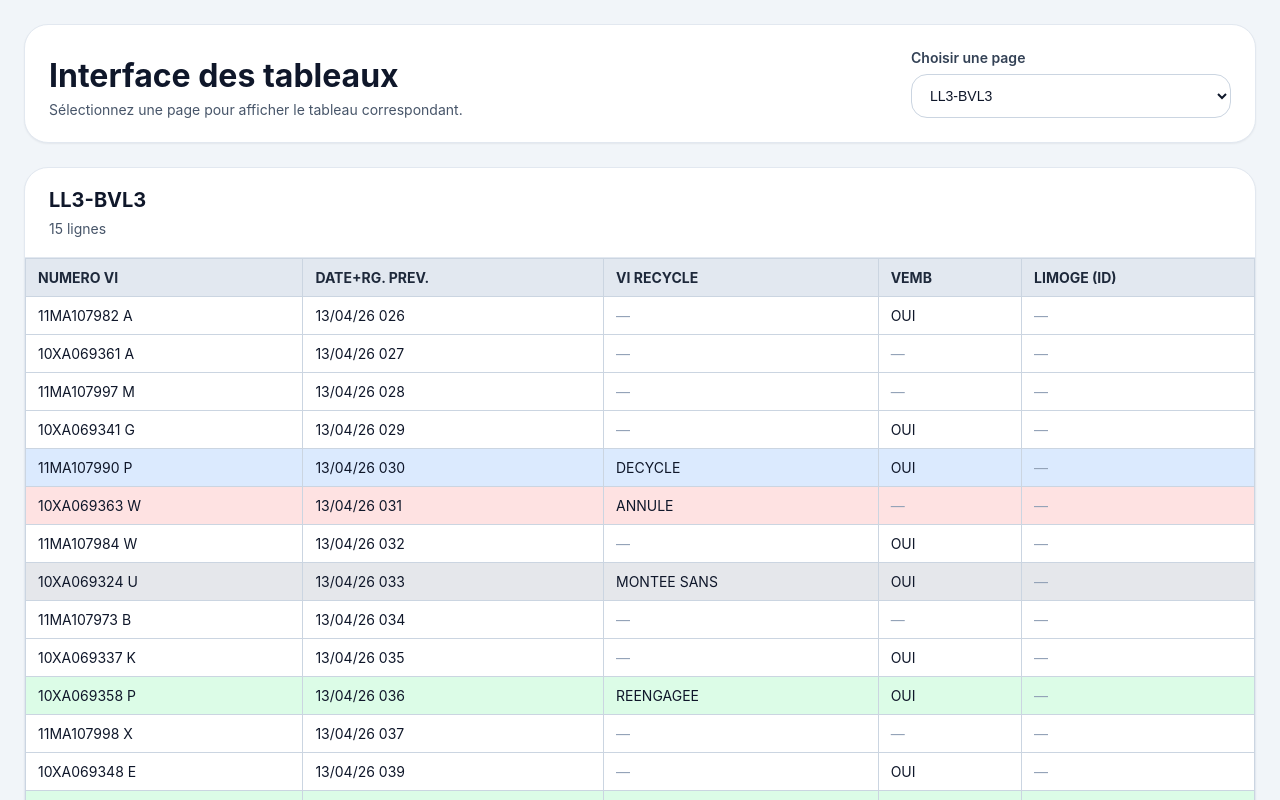
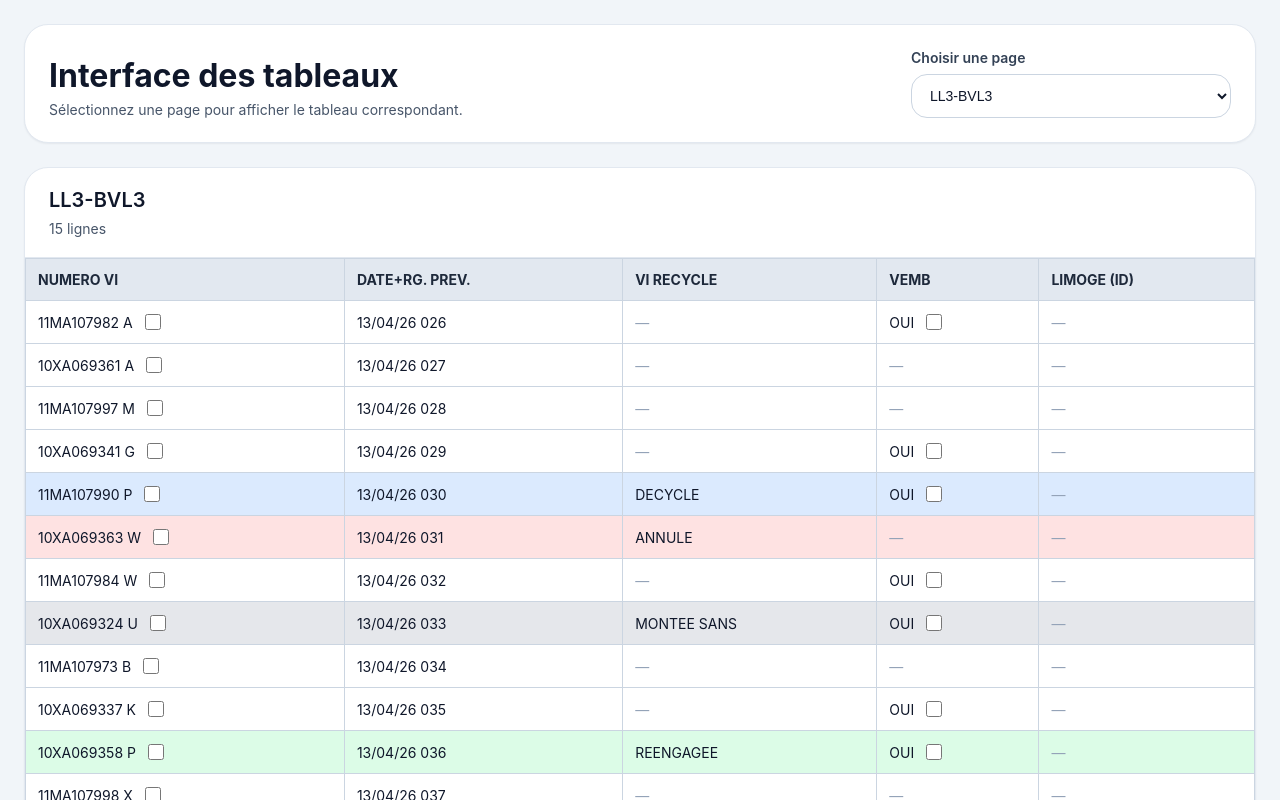
Before and after one commit to Mathias-Hoffmann/tableau-pages-app, a React (Vite) app: page / in a window 1280 px wide. Shown: the top 800 px of the page. Built offline with nearby package versions, Linux system fonts and the light colour scheme.

Commit message:
Update app and dist files

```diff
--- a/src/App.jsx
+++ b/src/App.jsx
@@ -1,6 +1,6 @@
-import React, { useState } from "react";
+import React, { useMemo, useState } from "react";
 
-const PAGES = {
+const INITIAL_PAGES = {
   page1: {
     title: "LL3-BVL3",
     columns: ["NUMERO VI", "DATE+RG. PREV.", "VI RECYCLE", "VEMB", "LIMOGE (ID)"],
@@ -56,102 +56,242 @@ const PAGES = {
   },
 };
 
-const PAGE_NAMES = Object.keys(PAGES);
+const PAGE_NAMES = Object.keys(INITIAL_PAGES);
+const NON_CHECKBOX_COLUMNS = new Set(["DATE+RG. PREV.", "VI RECYCLE"]);
 
 function getRowKey(row, rowIndex) {
   return `${row[0] ?? "row"}-${row[1] ?? rowIndex}`;
-}
-
-function renderCellValue(cell) {
-  if (cell === "" || cell == null) {
-    return <span className="empty-cell">—</span>;
-  }
-  return cell;
 }
 
 function getRecycleColumnIndex(columns) {
   return columns.indexOf("VI RECYCLE");
 }
 
-function getRowColorClass(row, columns) {
+function getDefaultRowColor(row, columns) {
   const recycleValue = row[getRecycleColumnIndex(columns)];
   const normalizedValue = String(recycleValue ?? "").trim().toUpperCase();
 
-  if (normalizedValue === "ANNULE") return "row-red";
-  if (["DECYCLE", "DÉCYCLÉ", "DECYCLEE"].includes(normalizedValue)) return "row-blue";
-  if (["REENGAGEE", "RÉENGAGÉE"].includes(normalizedValue)) return "row-green";
-  if (["MONTEE SANS", "MONTÉE SANS"].includes(normalizedValue)) return "row-gray";
-  return "row-white";
+  if (normalizedValue === "ANNULE") return "#fee2e2";
+  if (normalizedValue === "DECYCLE" || normalizedValue === "DÉCYCLÉ" || normalizedValue === "DECYCLEE") return "#dbeafe";
+  if (normalizedValue === "REENGAGEE" || normalizedValue === "RÉENGAGÉE") return "#dcfce7";
+  if (normalizedValue === "MONTEE SANS" || normalizedValue === "MONTÉE SANS") return "#e5e7eb";
+
+  return "#ffffff";
+}
+
+function createInitialOuiCheckboxes(pages) {
+  const initialState = {};
+
+  Object.values(pages).forEach((page) => {
+    page.rows.forEach((row, rowIndex) => {
+      const rowKey = getRowKey(row, rowIndex);
+
+      page.columns.forEach((column, columnIndex) => {
+        if (column === "NUMERO VI" || column === "DATE+RG. PREV." || column === "VI RECYCLE") {
+          return;
+        }
+
+        if (String(row[columnIndex] ?? "").trim().toUpperCase() === "OUI") {
+          initialState[`${rowKey}-${column}`] = false;
+        }
+      });
+    });
+  });
+
+  return initialState;
+}
+
+function isCheckboxColumn(columnName) {
+  return !NON_CHECKBOX_COLUMNS.has(columnName);
+}
+
+function shouldShowCheckbox(columnName, cellValue) {
+  if (columnName === "NUMERO VI") return true;
+  return String(cellValue ?? "").trim().toUpperCase() === "OUI";
+}
+
+function renderTextCell(cell) {
+  if (cell === "" || cell == null) {
+    return <span style={{ color: "#94a3b8" }}>—</span>;
+  }
+  return cell;
+}
+
+function renderCheckboxLabel(columnName, cellValue) {
+  if (columnName === "NUMERO VI") return cellValue;
+  return "OUI";
 }
 
 export default function App() {
   const [selectedPage, setSelectedPage] = useState(PAGE_NAMES[0] ?? "");
-  const current = PAGES[selectedPage] ?? PAGES[PAGE_NAMES[0]];
+  const [pages] = useState(INITIAL_PAGES);
+  const [checkedViRows, setCheckedViRows] = useState({});
+  const [checkedOuiCells, setCheckedOuiCells] = useState(() => createInitialOuiCheckboxes(INITIAL_PAGES));
+
+  const current = pages[selectedPage] ?? pages[PAGE_NAMES[0]];
+
+  const checkboxColumns = useMemo(() => {
+    return (
+      current?.columns.map((column, index) => ({
+        column,
+        index,
+        isCheckbox: isCheckboxColumn(column),
+      })) ?? []
+    );
+  }, [current]);
+
+  function getRowOuiCheckboxKeys(row, rowIndex) {
+    const rowKey = getRowKey(row, rowIndex);
+
+    return current.columns
+      .map((column, columnIndex) => ({ column, columnIndex }))
+      .filter(({ column, columnIndex }) => {
+        if (column === "NUMERO VI" || column === "DATE+RG. PREV." || column === "VI RECYCLE") {
+          return false;
+        }
+
+        return String(row[columnIndex] ?? "").trim().toUpperCase() === "OUI";
+      })
+      .map(({ column }) => `${rowKey}-${column}`);
+  }
+
+  function isRowFullyChecked(row, rowIndex) {
+    const checkboxKeys = getRowOuiCheckboxKeys(row, rowIndex);
+
+    if (checkboxKeys.length === 0) {
+      return false;
+    }
+
+    return checkboxKeys.every((key) => Boolean(checkedOuiCells[key]));
+  }
+
+  function toggleViCheckbox(rowKey) {
+    setCheckedViRows((previous) => ({
+      ...previous,
+      [rowKey]: !previous[rowKey],
+    }));
+  }
+
+  function toggleOuiCheckbox(rowKey, column) {
+    const checkboxKey = `${rowKey}-${column}`;
+
+    setCheckedOuiCells((previous) => ({
+      ...previous,
+      [checkboxKey]: !previous[checkboxKey],
+    }));
+  }
+
+  function getRowBackground(row, rowIndex, rowKey) {
+    if (checkedViRows[rowKey] || isRowFullyChecked(row, rowIndex)) {
+      return "#d1d5db";
+    }
+
+    return getDefaultRowColor(row, current.columns);
+  }
 
   if (!current) {
     return (
-      <div className="app-shell">
-        <div className="panel">
-          <h1 className="page-title">Interface des tableaux</h1>
-          <p className="page-subtitle">Aucune page disponible.</p>
+      <div style={styles.appShell}>
+        <div style={styles.emptyPanel}>
+          <h1 style={styles.pageTitle}>Interface des tableaux</h1>
+          <p style={styles.pageSubtitle}>Aucune page disponible.</p>
         </div>
       </div>
     );
   }
 
   return (
-    <div className="app-shell">
-      <div className="container">
-        <div className="panel top-panel">
+    <div style={styles.appShell}>
+      <div style={styles.container}>
+        <div style={styles.topPanel}>
           <div>
-            <h1 className="page-title">Interface des tableaux</h1>
-            <p className="page-subtitle">Sélectionnez une page pour afficher le tableau correspondant.</p>
+            <h1 style={styles.pageTitle}>Interface des tableaux</h1>
+            <p style={styles.pageSubtitle}>
+              Sélectionnez une page pour afficher le tableau correspondant.
+            </p>
           </div>
 
-          <div className="select-block">
-            <label className="select-label" htmlFor="page-select">
+          <div style={styles.selectBlock}>
+            <label htmlFor="page-select" style={styles.selectLabel}>
               Choisir une page
             </label>
             <select
               id="page-select"
               value={selectedPage}
               onChange={(e) => setSelectedPage(e.target.value)}
-              className="page-select"
+              style={styles.pageSelect}
             >
               {PAGE_NAMES.map((page) => (
                 <option key={page} value={page}>
-                  {PAGES[page].title}
+                  {pages[page].title}
                 </option>
               ))}
             </select>
           </div>
         </div>
 
-        <div className="panel table-panel">
-          <div className="table-header">
-            <h2 className="table-title">{current.title}</h2>
-            <p className="table-subtitle">{current.rows.length} lignes</p>
+        <div style={styles.tablePanel}>
+          <div style={styles.tableHeader}>
+            <h2 style={styles.tableTitle}>{current.title}</h2>
+            <p style={styles.tableSubtitle}>{current.rows.length} lignes</p>
           </div>
 
-          <div className="table-wrapper">
-            <table className="data-table">
+          <div style={styles.tableWrapper}>
+            <table style={styles.table}>
               <thead>
                 <tr>
                   {current.columns.map((column) => (
-                    <th key={column}>{column}</th>
+                    <th key={column} style={styles.th}>
+                      {column}
+                    </th>
                   ))}
                 </tr>
               </thead>
               <tbody>
-                {current.rows.map((row, rowIndex) => (
-                  <tr key={getRowKey(row, rowIndex)} className={getRowColorClass(row, current.columns)}>
-                    {row.map((cell, cellIndex) => (
-                      <td key={`${getRowKey(row, rowIndex)}-${current.columns[cellIndex] ?? cellIndex}`}>
-                        {renderCellValue(cell)}
-                      </td>
-                    ))}
-                  </tr>
-                ))}
+                {current.rows.map((row, rowIndex) => {
+                  const rowKey = getRowKey(row, rowIndex);
+                  const autoChecked = isRowFullyChecked(row, rowIndex);
+
+                  return (
+                    <tr key={rowKey} style={{ background: getRowBackground(row, rowIndex, rowKey) }}>
+                      {checkboxColumns.map(({ column, index, isCheckbox }) => {
+                        const cellValue = row[index];
+
+                        return (
+                          <td key={`${rowKey}-${column}`} style={styles.td}>
+                            {isCheckbox ? (
+                              shouldShowCheckbox(column, cellValue) ? (
+                                <label style={styles.checkboxLabel}>
+                                  <span>{renderCheckboxLabel(column, cellValue)}</span>
+                                  <input
+                                    type="checkbox"
+                                    checked={
+                                      column === "NUMERO VI"
+                                        ? Boolean(checkedViRows[rowKey]) || autoChecked
+                                        : Boolean(checkedOuiCells[`${rowKey}-${column}`])
+                                    }
+                                    onChange={() => {
+                                      if (column === "NUMERO VI") {
+                                        toggleViCheckbox(rowKey);
+                                      } else {
+                                        toggleOuiCheckbox(rowKey, column);
+                                      }
+                                    }}
+                                    style={styles.checkbox}
+                                  />
+                                </label>
+                              ) : (
+                                <span style={{ color: "#94a3b8" }}>—</span>
+                              )
+                            ) : (
+                              renderTextCell(cellValue)
+                            )}
+                          </td>
+                        );
+                      })}
+                    </tr>
+                  );
+                })}
               </tbody>
             </table>
           </div>
@@ -160,3 +300,129 @@ export default function App() {
     </div>
   );
 }
+
+const styles = {
+  appShell: {
+    minHeight: "100vh",
+    background: "#f1f5f9",
+    padding: "24px",
+    fontFamily:
+      'Inter, system-ui, -apple-system, BlinkMacSystemFont, "Segoe UI", sans-serif',
+    color: "#0f172a",
+  },
+  container: {
+    maxWidth: "1280px",
+    margin: "0 auto",
+  },
+  topPanel: {
+    background: "#ffffff",
+    border: "1px solid #e2e8f0",
+    borderRadius: "24px",
+    boxShadow: "0 1px 2px rgba(15, 23, 42, 0.06)",
+    padding: "24px",
+    display: "flex",
+    justifyContent: "space-between",
+    alignItems: "flex-end",
+    gap: "16px",
+    marginBottom: "24px",
+    flexWrap: "wrap",
+  },
+  emptyPanel: {
+    maxWidth: "768px",
+    margin: "0 auto",
+    background: "#ffffff",
+    border: "1px solid #e2e8f0",
+    borderRadius: "24px",
+    boxShadow: "0 1px 2px rgba(15, 23, 42, 0.06)",
+    padding: "24px",
+  },
+  pageTitle: {
+    margin: 0,
+    fontSize: "32px",
+    lineHeight: 1.1,
+    fontWeight: 700,
+  },
+  pageSubtitle: {
+    margin: "8px 0 0",
+    color: "#475569",
+    fontSize: "14px",
+  },
+  selectBlock: {
+    width: "100%",
+    maxWidth: "320px",
+  },
+  selectLabel: {
+    display: "block",
+    marginBottom: "8px",
+    fontSize: "14px",
+    fontWeight: 600,
+    color: "#334155",
+  },
+  pageSelect: {
+    width: "100%",
+    borderRadius: "16px",
+    border: "1px solid #cbd5e1",
+    background: "#ffffff",
+    padding: "12px 14px",
+    fontSize: "14px",
+    color: "#0f172a",
+    outline: "none",
+  },
+  tablePanel: {
+    background: "#ffffff",
+    border: "1px solid #e2e8f0",
+    borderRadius: "24px",
+    boxShadow: "0 1px 2px rgba(15, 23, 42, 0.06)",
+    overflow: "hidden",
+  },
+  tableHeader: {
+    padding: "20px 24px",
+    borderBottom: "1px solid #e2e8f0",
+  },
+  tableTitle: {
+    margin: 0,
+    fontSize: "20px",
+    fontWeight: 600,
+  },
+  tableSubtitle: {
+    margin: "8px 0 0",
+    color: "#475569",
+    fontSize: "14px",
+  },
+  tableWrapper: {
+    overflowX: "auto",
+  },
+  table: {
+    width: "max-content",
+    minWidth: "100%",
+    borderCollapse: "collapse",
+    fontSize: "14px",
+  },
+  th: {
+    border: "1px solid #cbd5e1",
+    padding: "12px",
+    textAlign: "left",
+    whiteSpace: "nowrap",
+    background: "#e2e8f0",
+    color: "#1e293b",
+    fontWeight: 700,
+  },
+  td: {
+    border: "1px solid #cbd5e1",
+    padding: "10px 12px",
+    textAlign: "left",
+    whiteSpace: "nowrap",
+    color: "#0f172a",
+  },
+  checkboxLabel: {
+    display: "flex",
+    alignItems: "center",
+    gap: "8px",
+    cursor: "pointer",
+  },
+  checkbox: {
+    width: "16px",
+    height: "16px",
+    cursor: "pointer",
+  },
+};
```
Also changed, not shown: 3 other files (tests, documents, lock files or other folders).
